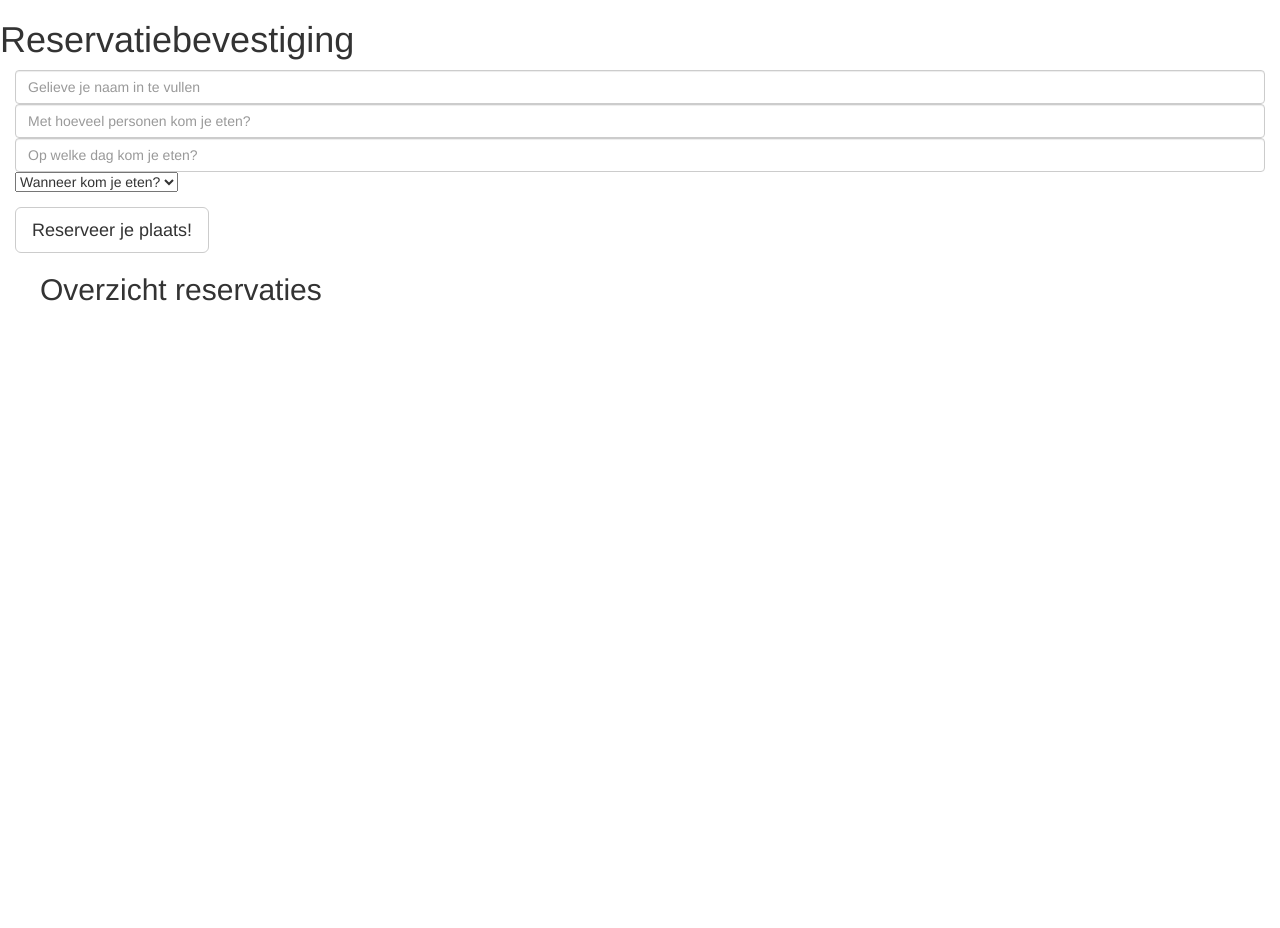
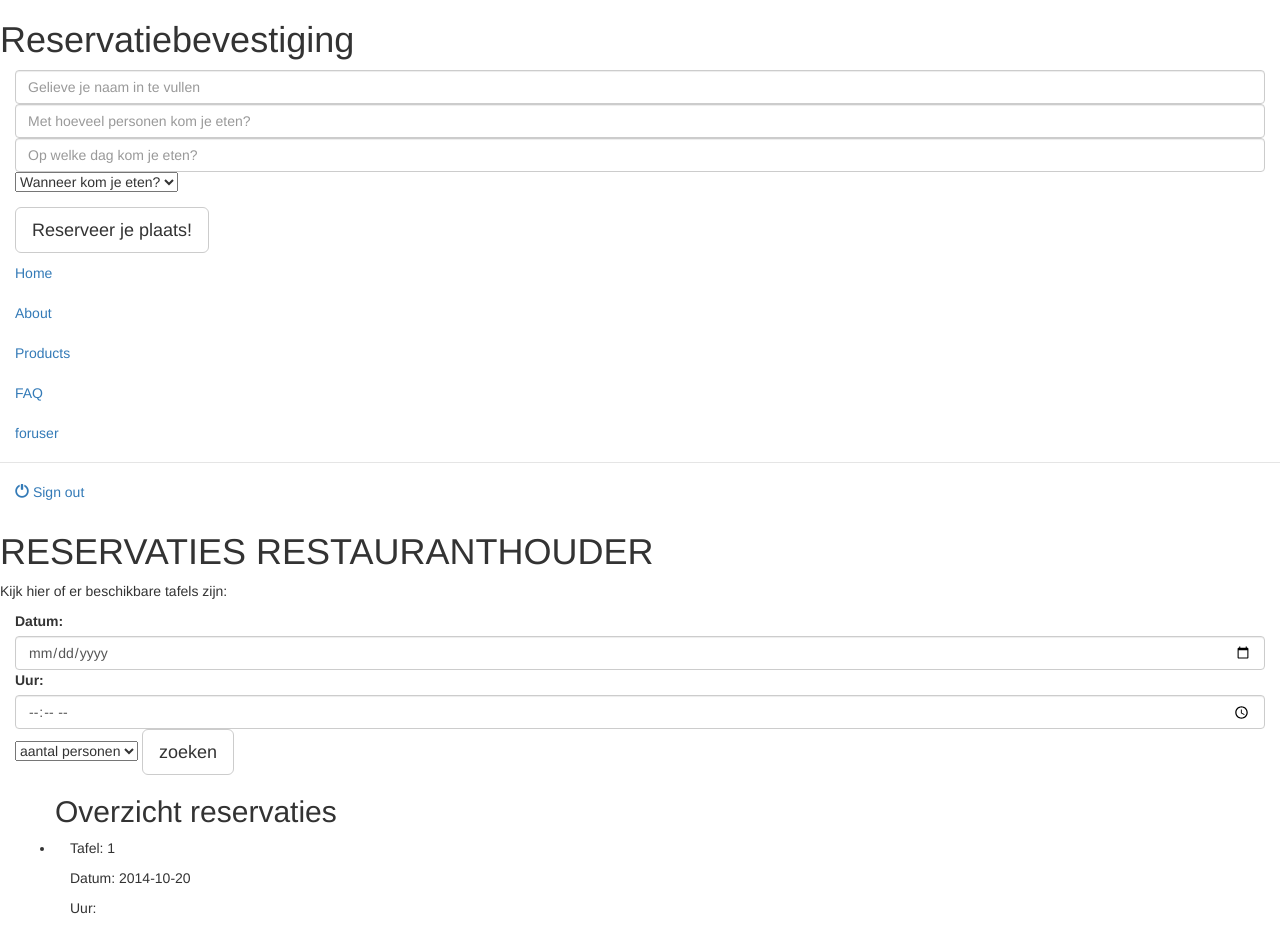
Before and after one commit to GlennVanHaute/PHPGroep14, a PHP site: page /reservatie.php in a window 1280 px wide. Before the commit the page ends 301 px from the top, so only its background shows below. Run offline with PHP 8.4, Linux system fonts and the light colour scheme; data comes from the database, SQL or seed files in the repository; both versions use the stored data as it was after the commit; data that the repository does not hold is empty; some libraries are stand-ins or nearby versions.

Commit message:
Rutgers mistakes revert

```diff
--- a/classes/reservatie.class.php
+++ b/classes/reservatie.class.php
@@ -76,6 +76,12 @@ include_once ("db.class.php");
 
 			}
 
+			public function GetAll()
+			{
+				$db = new Database();
+				$sql = "select * from reservatie order by Tafelnummer";
+				return $db->conn->query($sql);
+			}
 
 		}
 ?>
--- a/overzicht_reservatie.php
+++ b/overzicht_reservatie.php
@@ -1,27 +1,12 @@
 <?php
 
 	include_once("classes/db.class.php");
+	include_once("classes/reservatie.class.php");
+	include_once("classes/Tafel.class.php");
 
-
-		$db = new Database();
-		$sql = "select * from tblreservatie";
-		$result = $db->conn->query($sql);
-
-
-		echo "</li></li>";
-		echo "<ul id='overzicht'>";
-		echo "<h2>Overzicht reservaties</h2>";
-		foreach ($result as $post)
-		{
-			echo "<li class='col-xs-4 col-md-4'>";
-			echo '<p>' .'Naam: ' . $post['Persoon'] . '</p>';
-			echo '<p>' .'Aantal personen: ' . $post['Hoeveel'].'</p>';
-			echo '<p>' .'Datum: '. $post['Datum'] . '</p>';
-			echo '<p>' .'Tijdstip: '. $post['Tijdstip'] . '</p>';
-			echo '<p>' .'Tafelnummer: ' . $post['Tafelnummer'] . '</p>';
-			echo "</li>";
-		}
-		echo "</ul>";
+	$db = new Database();
+	$Tafel = new Tafel();
+	$Reservatie = new Reservatie();
 
 ?><!doctype html>
 <html lang="en">
@@ -30,6 +15,197 @@
 	<title>Overzicht reservaties</title>
 </head>
 <body>
+	<?php
 
+	include_once('classes/db.class.php');
+	include_once('classes/Tafel.class.php');
+	include_once('classes/reservatie.class.php');
+
+	$db = new Database();
+	$Reservatie = new Reservatie();
+	$Tafel = new Tafel();
+
+	if (!empty($_POST['submitknop']))
+	{
+		$aantal = $_POST['aantal'];
+		$Reservatie->Datum = $_POST['datum'];
+		$Reservatie->Uur = $_POST['uur'];
+
+		$resultDatum = $Reservatie->CheckDatum();
+
+		$Tafel->personen = $_POST['aantal'];
+		$resultTafel = $Tafel->CheckAantal();
+		$resultTafelHoger = $Tafel->CheckAantalHoger();
+	}
+
+
+	if (!empty($_POST['ressubmit']))
+	{
+		$Reservatie->Tafelnummer = $_POST['restafel'];
+		$Reservatie->Datum = $_POST['resdatum'];
+		$Reservatie->Uur = $_POST['resuur'];
+		$resultReservatie = $Reservatie->Reserveer();
+	}
+
+?><!doctype html>
+<html lang="en">
+<head>
+	<meta charset="UTF-8">
+	<title>Overzicht reservaties</title>
+</head>
+<body>
+	<?php include_once('nav_include.php') ?>
+
+
+	<h1>RESERVATIES RESTAURANTHOUDER</h1>
+	<p>Kijk hier of er beschikbare tafels zijn:</p>
+	<div class="container-fluid">
+	<div class="row">
+	<div class="col-xs-12 col-md-12">
+	<form action="" method="post">
+
+	<label for="datum">Datum:</label>
+	<input type="date" for="datum" class="form-control" name="datum" required/>
+
+	<label for="uur">Uur:</label>
+	<input type="time" for="uur" class="form-control" name="uur"/>
+
+	<select class="select" name="aantal">
+	  <option selected disabled value="aantal personen">aantal personen</option>
+	  <option value="1">1</option>
+	  <option value="2">2</option>
+	  <option value="3">3</option>
+	  <option value="4">4</option>
+	  <option value="5">5</option>
+	  <option value="6">6</option>
+	  <option value="7">7</option>
+	  <option value="8">8</option>
+	  <option value="9">9</option>
+	  <option value="10">10</option>
+	</select>
+
+	<input type="submit"  class="btn btn-lg btn-default" name='submitknop' value="zoeken"/>
+
+	</form>
+	</div>
+		</div>
+
+	<?php
+	if (!empty($_POST['submitknop']))
+	{
+
+		echo "<h2> Reserveerbare tafels van " . $_POST['aantal'] . " personen op " . $_POST['datum'] . ":</h2>";
+
+
+		if(mysqli_num_rows($resultTafel) ==0 )
+		{
+			echo "<p>Er zijn geen tafels voor " .$Tafel->personen. " personen. U kan wel meerdere kleine tafels reserveren.";
+		}
+		else if(mysqli_num_rows($resultTafel) == 0)
+		{
+			echo "<p> Er is geen tafel vrij voor exact " . $Tafel->personen . " personen.
+			Kijk hieronder voor andere reserveerbare tafels voor meer dan " . $Tafel->personen . " personen</p>";
+		}
+
+
+
+		foreach ($resultTafel as $tafel)
+		{
+			$resultDatum = $Reservatie->CheckDatum();
+
+			if(mysqli_num_rows($resultDatum) == 0)
+			{
+				echo "<form method='post' action='' class='huidigeres'>";
+
+			foreach ($resultTafel as $tafel)
+			{
+				echo "<input type='radio' name='restafel' value=".$tafel['Tafelnummer'].">";
+
+				echo "<div>";
+
+					echo " Tafel ".$tafel['Tafelnummer']."
+						 <span> voor </span>".$tafel['MaxPersonen']." <span> personen.</span>";
+
+					if(!empty($tafel['Opmerkingen']))
+					{
+						echo " Opmerkingen: " . $tafel['Opmerkingen'];
+					};
+
+				echo "<input type='hidden' name='resdatum' value='" . $_POST['datum'] . "'/>";
+				echo "<input type='hidden' name='resuur' value='" . $_POST['uur'] . "'/>";
+				echo "</div>";
+				echo "</br>";
+
+			}
+
+			}
+		}
+
+
+		if(mysqli_num_rows($resultTafelHoger) !=0)
+		{
+			echo "<h2> Tafels die u ook kan reserveren:</h2>";
+
+			echo "<form method='post' action='' class='huidigeres'>";
+
+			foreach ($resultTafelHoger as $tafel)
+			{
+				echo "<input type='radio' name='restafel' value=".$tafel['Tafelnummer'].">";
+
+				echo "<div>";
+
+					echo " Tafel ".$tafel['Tafelnummer']."
+						 <span> voor </span>".$tafel['MaxPersonen']." <span> personen.</span>";
+
+					if(!empty($tafel['Opmerkingen']))
+					{
+						echo " Opmerkingen: " . $tafel['Opmerkingen'];
+					};
+
+				echo "<input type='hidden' name='resdatum' value='" . $_POST['datum'] . "'/>";
+				echo "<input type='hidden' name='resuur' value='" . $_POST['uur'] . "'/>";
+				echo "</div>";
+				echo "</br>";
+
+			}
+
+			// foreach ($resultReservatie as $res)
+			// {
+				// echo "<input type='input' name='resdatum' value='" . $_POST['datum'] . "'/>";
+				// echo "<input type='input' name='resuur' value='" . $_POST['uur'] . "'/>";
+				//echo "<p>".$res['Datum']." om ".$res['Uur']." uur.</p>";
+
+			//}
+
+			echo"<INPUT type='submit' name='ressubmit' id='reserveerprint' value='Deze tafel reserveren'/>";
+			echo "</form>";
+
+		}
+
+	}
+	 ?>
+
+
+
+	 <?php
+	 	$result = $Reservatie->GetAll();
+
+		echo "<ul id='overzicht'>";
+		echo "<h2>Overzicht reservaties</h2>";
+
+		foreach ($result as $res)
+		{
+			echo "<li class='col-xs-4 col-md-4'>";
+			//echo '<p>' GLENN PRINT HIER NAAM GEBRUIKER AF '</p>';
+			echo "<p> Tafel: " . $res['Tafelnummer']."</p>";
+			echo "<p> Datum: " .$res['Datum']."</p>";
+			echo "<p> Uur: " .$res['Uur']."</p>";
+
+			//$resultTafel = $Tafel->GetByTafelnr();
+
+			echo "</li>";
+		}
+		echo "</ul>";
+	  ?>
 </body>
 </html>
```
Also changed, not shown: sql/reservatie.sql (added, +44 -0 lines), tafels.php (+76 -48 lines).
